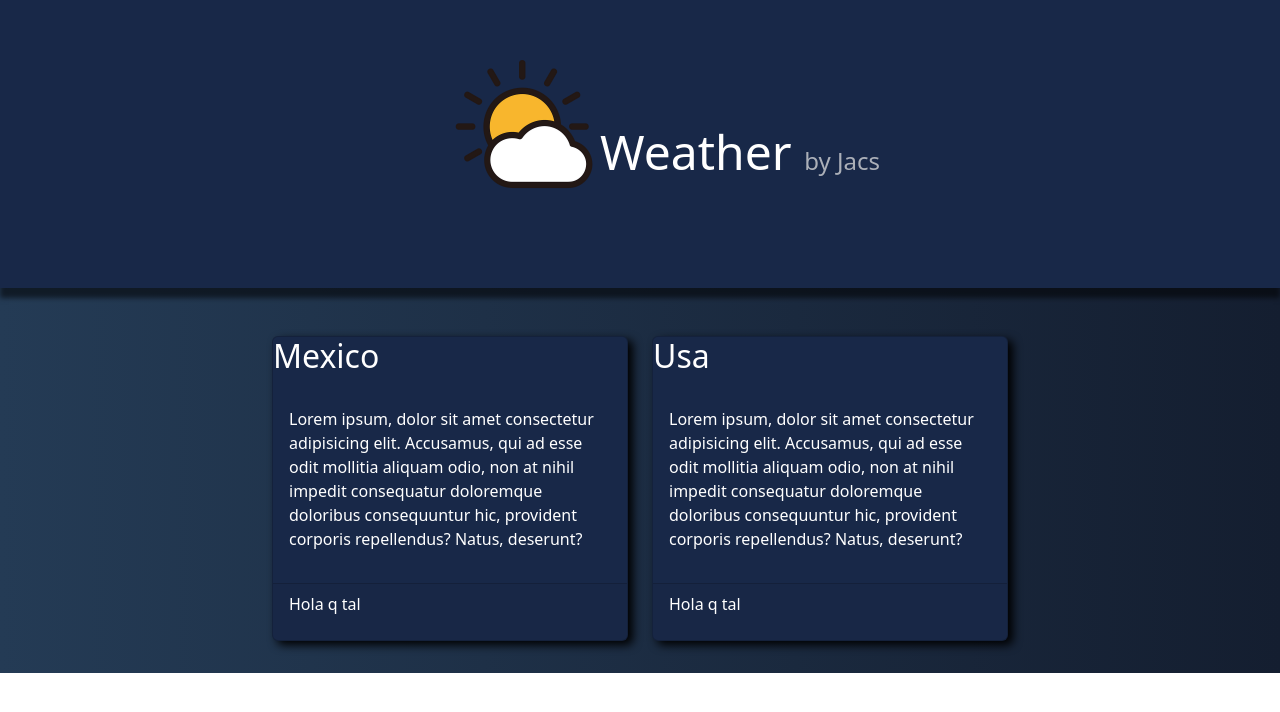
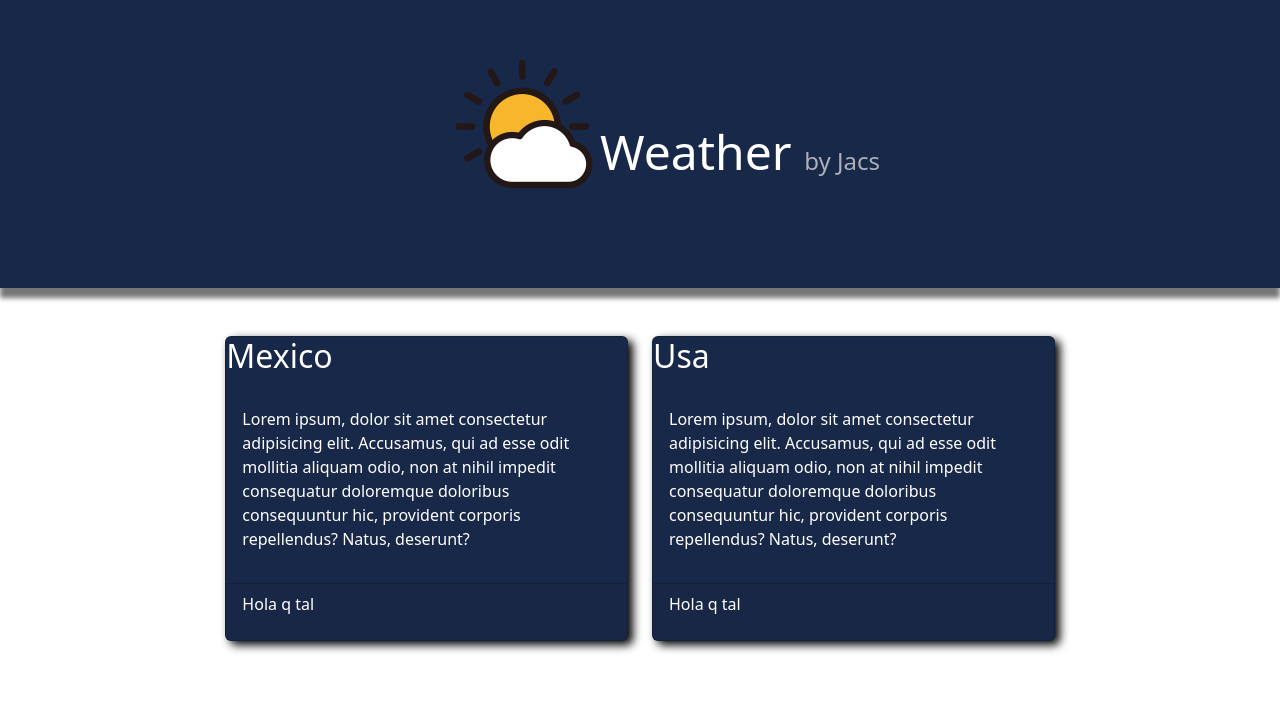
Before and after one commit to alexcas20/AppWeather, an Angular app: page / in a window 1280 px wide. Shown: the top 712 px of the page. Built offline with nearby package versions, Linux system fonts and the light colour scheme; no server answers.

Commit message:
API call and show data in main Component

```diff
--- a/src/app/app.component.css
+++ b/src/app/app.component.css
@@ -32,13 +32,3 @@
     bottom: 2rem;
     left: 1.5rem;
 }
-
-
-/* Cards */
-
-.card{
-    background-color: #182848;
-    color: #ffff;
-    box-shadow:  5px 4px 10px #000;
-    margin: 0 0 2rem 0;
-}
--- a/src/app/app.component.html
+++ b/src/app/app.component.html
@@ -1,4 +1,4 @@
-<div class="contenedor">
+
   <div class="container-fluid">
     <div class="row">
       <div class="col d-flex justify-content-center align-items-center mt-4 header">
@@ -8,34 +8,4 @@
     </div>
   </div>
 
-  <div class="container mt-5">
-    <div class="row d-flex justify-content-center d-flex-wrap">
-      <div class="col-4">
-        <div class="card">
-          <div class="card-title">
-            <h2>Mexico</h2>
-          </div>
-          <div class="card-body">
-            <p>Lorem ipsum, dolor sit amet consectetur adipisicing elit. Accusamus, qui ad esse odit mollitia aliquam odio, non at nihil impedit consequatur doloremque doloribus consequuntur hic, provident corporis repellendus? Natus, deserunt?</p>
-          </div>
-          <div class="card-footer">
-            <p>Hola q tal</p>
-          </div>
-        </div>
-      </div>
-      <div class="col-4">
-        <div class="card">
-          <div class="card-title">
-            <h2>Usa</h2>
-          </div>
-          <div class="card-body">
-            <p>Lorem ipsum, dolor sit amet consectetur adipisicing elit. Accusamus, qui ad esse odit mollitia aliquam odio, non at nihil impedit consequatur doloremque doloribus consequuntur hic, provident corporis repellendus? Natus, deserunt?</p>
-          </div>
-          <div class="card-footer">
-            <p>Hola q tal</p>
-          </div>
-        </div>
-      </div>
-    </div>
-  </div>
-</div>
+  <app-main></app-main>
--- a/src/app/app.module.ts
+++ b/src/app/app.module.ts
@@ -3,11 +3,13 @@ import { BrowserModule } from '@angular/platform-browser';
 
 import { AppComponent } from './app.component';
 
-import {HttpClientModule} from '@angular/common/http'
+import {HttpClientModule} from '@angular/common/http';
+import { MainComponent } from './main/main.component'
 
 @NgModule({
   declarations: [
-    AppComponent
+    AppComponent,
+    MainComponent
   ],
   imports: [
     BrowserModule,
--- /dev/null
+++ b/src/app/interfaces/weather-interface.ts
@@ -0,0 +1,59 @@
+export interface Weather {
+    coord:      Coord;
+    weather:    WeatherElement[];
+    base:       string;
+    main:       Main;
+    visibility: number;
+    wind:       Wind;
+    rain:       Rain;
+    clouds:     Clouds;
+    dt:         number;
+    sys:        Sys;
+    timezone:   number;
+    id:         number;
+    name:       string;
+    cod:        number;
+}
+
+export interface Clouds {
+    all: number;
+}
+
+export interface Coord {
+    lon: number;
+    lat: number;
+}
+
+export interface Main {
+    temp:       number;
+    feels_like: number;
+    temp_min:   number;
+    temp_max:   number;
+    pressure:   number;
+    humidity:   number;
+    sea_level:  number;
+    grnd_level: number;
+}
+
+export interface Rain {
+    "1h": number;
+}
+
+export interface Sys {
+    country: string;
+    sunrise: number;
+    sunset:  number;
+}
+
+export interface WeatherElement {
+    id:          number;
+    main:        string;
+    description: string;
+    icon:        string;
+}
+
+export interface Wind {
+    speed: number;
+    deg:   number;
+    gust:  number;
+}
--- /dev/null
+++ b/src/app/main/main.component.css
@@ -0,0 +1,14 @@
+/* .container-fluid{
+    background-color: #182848;
+    box-shadow: 0px 10px 5px rgba(0, 0, 0, 0.541);
+    padding: 2rem 0;
+} */
+
+/* Cards */
+
+.card{
+    background-color: #182848;
+    color: #ffff;
+    box-shadow:  5px 4px 10px #000;
+    margin: 0 0 2rem 0;
+}
--- /dev/null
+++ b/src/app/main/main.component.html
@@ -0,0 +1,30 @@
+<div class="container-fluid mt-5">
+    <div class="row d-flex justify-content-center d-flex-wrap">
+      <div class="col-4">
+        <div class="card">
+          <div class="card-title">
+            <h2>Mexico</h2>
+          </div>
+          <div class="card-body">
+            <p>Lorem ipsum, dolor sit amet consectetur adipisicing elit. Accusamus, qui ad esse odit mollitia aliquam odio, non at nihil impedit consequatur doloremque doloribus consequuntur hic, provident corporis repellendus? Natus, deserunt?</p>
+          </div>
+          <div class="card-footer">
+            <p>Hola q tal</p>
+          </div>
+        </div>
+      </div>
+      <div class="col-4">
+        <div class="card">
+          <div class="card-title">
+            <h2>Usa</h2>
+          </div>
+          <div class="card-body">
+            <p>Lorem ipsum, dolor sit amet consectetur adipisicing elit. Accusamus, qui ad esse odit mollitia aliquam odio, non at nihil impedit consequatur doloremque doloribus consequuntur hic, provident corporis repellendus? Natus, deserunt?</p>
+          </div>
+          <div class="card-footer">
+            <p>Hola q tal</p>
+          </div>
+        </div>
+      </div>
+    </div>
+  </div>
--- /dev/null
+++ b/src/app/main/main.component.ts
@@ -0,0 +1,18 @@
+import { Component, OnInit } from '@angular/core';
+import { ApiService } from '../services/api.service';
+
+@Component({
+  selector: 'app-main',
+  templateUrl: './main.component.html',
+  styleUrls: ['./main.component.css']
+})
+export class MainComponent implements OnInit {
+
+  constructor(private api : ApiService) { }
+
+  ngOnInit(): void {
+    this.api.getCity()
+      .subscribe(resp => console.log('Response => ', resp))
+  }
+
+}
--- a/src/app/services/api.service.ts
+++ b/src/app/services/api.service.ts
@@ -1,15 +1,28 @@
 import { Injectable } from '@angular/core';
 import { HttpClient } from '@angular/common/http';
 import { environment } from 'src/environments/environment';
+import { Weather } from '../interfaces/weather-interface';
+import { Observable } from 'rxjs';
 
 @Injectable({
   providedIn: 'root'
 })
 export class ApiService {
 
-  private direccion = environment._APIurl;
+  private url = `https://api.openweathermap.org/data/2.5/weather`
   private key = environment._APIkey;
 
 
   constructor(private http: HttpClient) { }
-}
+
+  //Example petition
+  getCity(): Observable<Weather>{
+
+      return this.http.get<Weather>(this.url, {
+        params: {
+          q: 'Mexico',
+          appid: this.key
+        }
+      })
+    }
+  }
```
